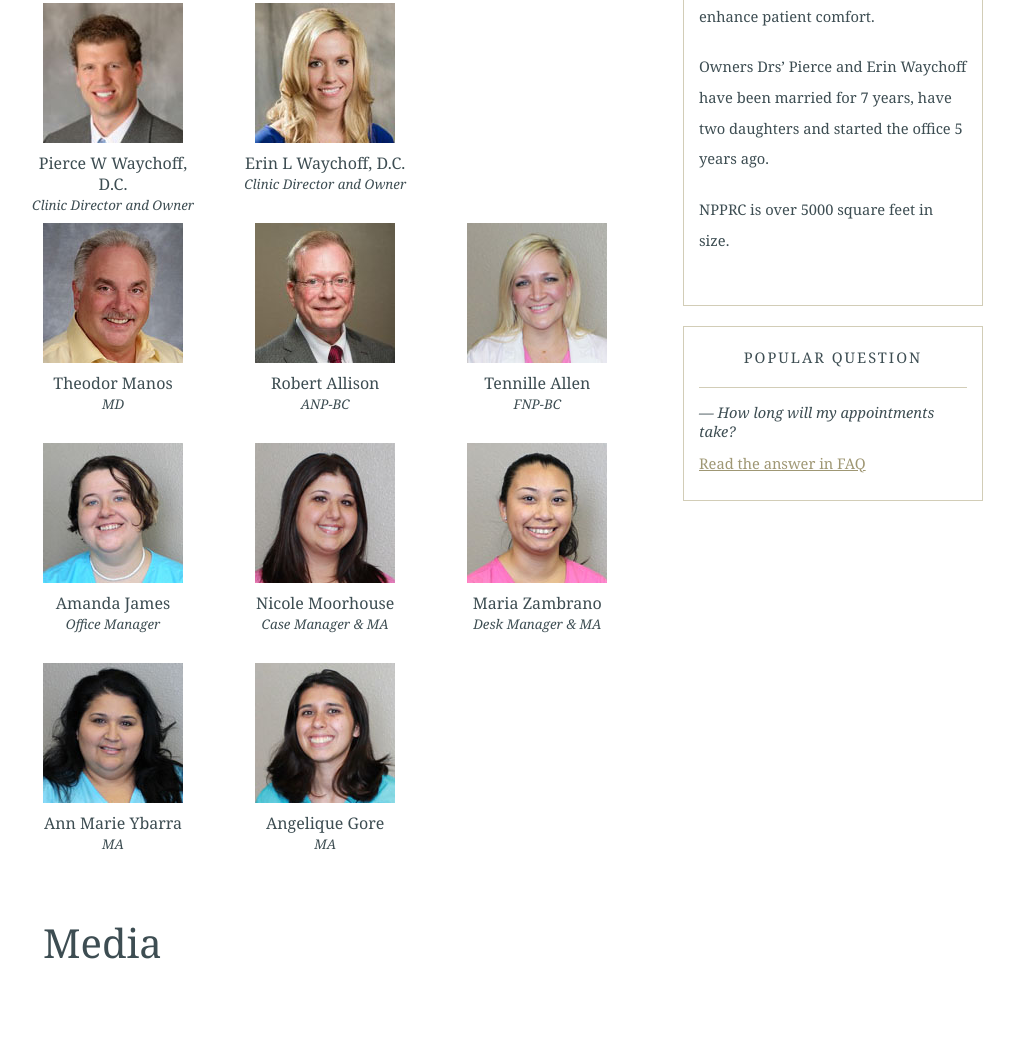
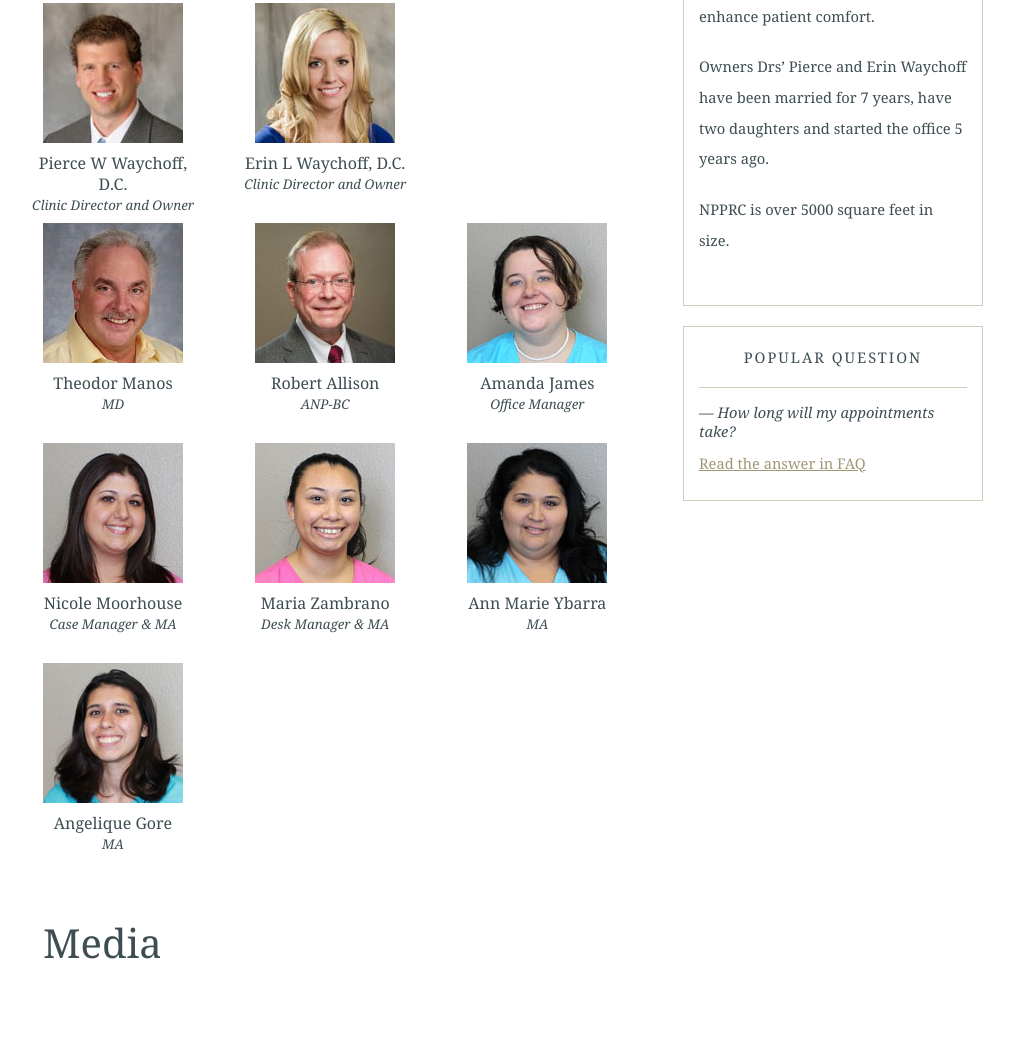
Before and after one commit to NPhxPain/npprc, a plain HTML site: page about.html in a window 1280 px wide. Shown: the part 1020-2081 px from the top of the page, without its empty margins (127-1141 px from the left). Drawn offline with nearby package versions, Linux system fonts and the light colour scheme; grey boxes are pictures that could not be loaded.

Commit message:
removed Tennille Allen

```diff
--- a/about.html
+++ b/about.html
@@ -105,10 +105,6 @@
                 <p>Robert Allison<span>ANP-BC</span></p>
               </li>
               <li>
-                <img src="images/employee3.jpg">
-                <p>Tennille Allen<span>FNP-BC</span></p>
-              </li>
-              <li>
                 <img src="images/employee4.jpg">
                 <p>Amanda James<span>Office Manager</span></p>
               </li>
```
